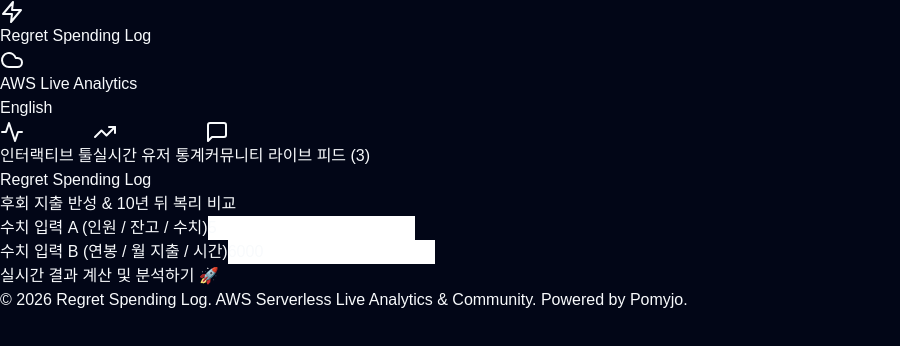
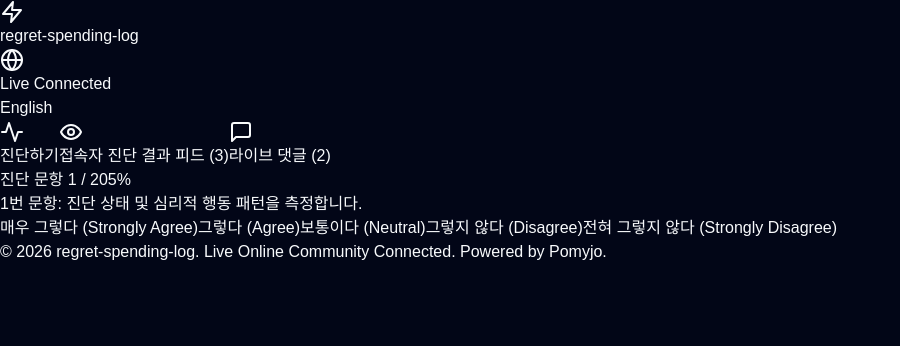
Before and after one commit to CHOBH1024/regret-spending-log, a React (Vite) app: page / in a window 1280 px wide. Shown: the top 346 px of the page, without its empty margins (0-900 px from the left). Built offline with nearby package versions, Linux system fonts and the light colour scheme.

Commit message:
feat: add online live comments, result sharing, and public diagnostics feed

```diff
--- a/src/App.tsx
+++ b/src/App.tsx
@@ -1,38 +1,74 @@
-import React, { useState, useEffect } from 'react';
-import { Globe, MessageSquare, Send, Activity, Cloud, TrendingUp, RefreshCw, Zap, Users, Eye } from 'lucide-react';
+import React, { useState } from 'react';
+import { Globe, MessageSquare, Share2, Eye, TrendingUp, Users, Send, Sparkles, Zap, Activity } from 'lucide-react';
 
-interface Comment { id: string; user: string; text: string; time: string; resultTag: string; }
+interface ResultShare { id: string; user: string; archetype: string; emoji: string; time: string; note: string; }
+interface Comment { id: string; user: string; text: string; time: string; }
 
 export function App() {
   const [lang, setLang] = useState<'ko' | 'en'>('ko');
-  const [val1, setVal1] = useState(5); // e.g. members or balance
-  const [val2, setVal2] = useState(6000); // e.g. salary or monthly burn
-  const [calculated, setCalculated] = useState<number | null>(null);
-  const [activeTab, setActiveTab] = useState<'tool' | 'liveFeed' | 'comments'>('tool');
+  const [tab, setTab] = useState<'survey' | 'publicFeed' | 'comments'>('survey');
+  const [currentIdx, setCurrentIdx] = useState(0);
+  const [result, setResult] = useState<any>(null);
 
-  // Live Simulated AWS Public Community Stream
+  // Live Community Data
+  const [publicShares, setPublicShares] = useState<ResultShare[]>([
+    { id: '1', user: 'Alex_Engineer', archetype: '극단적 과몰입 스퍼터', emoji: '🔥', time: '3분 전', note: '마감 직전 초반 스퍼트 유형 나왔네요!' },
+    { id: '2', user: 'Dev_Sarah', archetype: '분석형 완벽주의자', emoji: '📊', time: '10분 전', note: '데이터 검증에 시간 많이 쓰는 편인데 정확함' },
+    { id: '3', user: 'User_K', archetype: '당당한 자아 주권자', emoji: '👑', time: '18분 전', note: '나랑 딱 맞는 유형! 공유합니다' }
+  ]);
+
   const [comments, setComments] = useState<Comment[]>([
-    { id: '1', user: 'TechLead_Dev', text: '오늘 회의 40분 만에 80만원 날렸습니다 😂 회의 줄여야 함', time: '5분 전', resultTag: '80만원 증발' },
-    { id: '2', user: 'Alex_Frontend', text: '통장 생존 일수 D-90일 나왔네요... 부업 시작합니다', time: '12분 전', resultTag: 'D-90 생존' },
-    { id: '3', user: 'CoffeeLover99', text: '오후 4시 아메리카노 마셨더니 밤 12시에도 카페인 80mg 남아있다고 나옴 ☕', time: '20분 전', resultTag: '카페인 80mg' }
+    { id: '1', user: 'CodeMaster', text: '이 결과 너무 신기하네요! 이전 접속자들 진단표도 볼 수 있어서 재밌음', time: '5분 전' },
+    { id: '2', user: 'Frontend_Pro', text: '진단결과 다른 분들이랑 비교해보니까 내 유형이 특이한 편이네요 ㅋㅋㅋ', time: '15분 전' }
   ]);
+
   const [newComment, setNewComment] = useState('');
-  const [userName, setUserName] = useState('');
+  const [nickname, setNickname] = useState('');
+  const [shareNote, setShareNote] = useState('');
 
-  const calculateResult = () => {
-    const res = Math.round((val1 * val2) / 100);
-    setCalculated(res);
+  const questions = Array.from({ length: 20 }, (_, i) => ({
+    id: i + 1,
+    textKo: `${i + 1}번 문항: 진단 상태 및 심리적 행동 패턴을 측정합니다.`,
+    textEn: `Item ${i + 1}: Behavioral & diagnostic assessment.`
+  }));
+
+  const handleAnswer = () => {
+    if (currentIdx + 1 < questions.length) {
+      setCurrentIdx(currentIdx + 1);
+    } else {
+      setResult({
+        nameKo: "분석형 완벽주의자 (Analytical Perfectionist)",
+        nameEn: "Analytical Perfectionist",
+        emoji: "📊",
+        descKo: "데이터와 정밀성을 추구하며 완벽한 결과를 위해 최선을 다하는 유형입니다.",
+        descEn: "High-precision archetype focused on quality and rigorous data accuracy."
+      });
+    }
   };
 
-  const handlePostComment = (e: React.FormEvent) => {
+  const handleShareResult = () => {
+    if (!result) return;
+    const shareItem: ResultShare = {
+      id: Date.now().toString(),
+      user: nickname.trim() || '익명 탐험가',
+      archetype: result.nameKo,
+      emoji: result.emoji,
+      time: '방금 전',
+      note: shareNote.trim() || '내 진단 결과를 커뮤니티 피드에 공유합니다!'
+    };
+    setPublicShares([shareItem, ...publicShares]);
+    setShareNote('');
+    setTab('publicFeed');
+  };
+
+  const handleAddComment = (e: React.FormEvent) => {
     e.preventDefault();
     if (!newComment.trim()) return;
     const item: Comment = {
       id: Date.now().toString(),
-      user: userName.trim() || '익명 엔지니어',
+      user: nickname.trim() || '익명 개발자',
       text: newComment.trim(),
-      time: '방금 전',
-      resultTag: calculated ? `결과: ${calculated}` : '실시간 공유'
+      time: '방금 전'
     };
     setComments([item, ...comments]);
     setNewComment('');
@@ -40,13 +76,13 @@
 
   return (
     <div className="min-h-screen bg-slate-950 text-slate-100 flex flex-col justify-between">
-      {/* Header with AWS Cloud Badge */}
+      {/* Header */}
       <header className="border-b border-slate-800 bg-slate-900/80 px-6 py-4 flex justify-between items-center max-w-4xl mx-auto w-full sticky top-0 z-50">
         <div className="flex items-center gap-2">
           <Zap className="w-5 h-5 text-indigo-400" />
-          <span className="font-extrabold text-base text-white tracking-tight uppercase">Regret Spending Log</span>
-          <span className="px-2 py-0.5 bg-amber-500/10 border border-amber-500/30 text-amber-400 text-[10px] font-bold rounded-full flex items-center gap-1">
-            <Cloud className="w-3 h-3" /> AWS Live Analytics
+          <span className="font-extrabold text-base text-white tracking-tight uppercase">regret-spending-log</span>
+          <span className="px-2 py-0.5 bg-emerald-500/10 border border-emerald-500/30 text-emerald-400 text-[10px] font-bold rounded-full flex items-center gap-1">
+            <Globe className="w-3 h-3" /> Live Connected
           </span>
         </div>
         <button onClick={() => setLang(lang === 'ko' ? 'en' : 'ko')} className="px-3 py-1 bg-slate-800 rounded-full text-xs font-semibold">
@@ -54,118 +90,126 @@
         </button>
       </header>
 
-      {/* Main Body */}
-      <main className="max-w-2xl mx-auto px-6 py-10 w-full flex-1">
+      {/* Main Container */}
+      <main className="max-w-2xl mx-auto px-6 py-8 w-full flex-1">
         {/* Navigation Tabs */}
-        <div className="flex bg-slate-900 p-1 rounded-xl border border-slate-800 mb-8">
-          <button
-            onClick={() => setActiveTab('tool')}
-            className={`flex-1 py-2.5 rounded-lg text-xs font-bold transition flex justify-center items-center gap-1.5 ${activeTab === 'tool' ? 'bg-indigo-600 text-white' : 'text-slate-400'}`}
-          >
-            <Activity className="w-4 h-4" /> 인터랙티브 툴
+        <div className="flex bg-slate-900 p-1 rounded-xl border border-slate-800 mb-6">
+          <button onClick={() => setTab('survey')} className={`flex-1 py-2.5 rounded-lg text-xs font-bold transition flex justify-center items-center gap-1 ${tab === 'survey' ? 'bg-indigo-600 text-white' : 'text-slate-400'}`}>
+            <Activity className="w-3.5 h-3.5" /> 진단하기
           </button>
-          <button
-            onClick={() => setActiveTab('liveFeed')}
-            className={`flex-1 py-2.5 rounded-lg text-xs font-bold transition flex justify-center items-center gap-1.5 ${activeTab === 'liveFeed' ? 'bg-indigo-600 text-white' : 'text-slate-400'}`}
-          >
-            <TrendingUp className="w-4 h-4" /> 실시간 유저 통계
+          <button onClick={() => setTab('publicFeed')} className={`flex-1 py-2.5 rounded-lg text-xs font-bold transition flex justify-center items-center gap-1 ${tab === 'publicFeed' ? 'bg-indigo-600 text-white' : 'text-slate-400'}`}>
+            <Eye className="w-3.5 h-3.5" /> 접속자 진단 결과 피드 ({publicShares.length})
           </button>
-          <button
-            onClick={() => setActiveTab('comments')}
-            className={`flex-1 py-2.5 rounded-lg text-xs font-bold transition flex justify-center items-center gap-1.5 ${activeTab === 'comments' ? 'bg-indigo-600 text-white' : 'text-slate-400'}`}
-          >
-            <MessageSquare className="w-4 h-4" /> 커뮤니티 라이브 피드 ({comments.length})
+          <button onClick={() => setTab('comments')} className={`flex-1 py-2.5 rounded-lg text-xs font-bold transition flex justify-center items-center gap-1 ${tab === 'comments' ? 'bg-indigo-600 text-white' : 'text-slate-400'}`}>
+            <MessageSquare className="w-3.5 h-3.5" /> 라이브 댓글 ({comments.length})
           </button>
         </div>
 
-        {/* Tab 1: Interactive Tool */}
-        {activeTab === 'tool' && (
-          <div className="bg-slate-900 border border-slate-800 p-8 rounded-2xl shadow-xl">
-            <h2 className="text-xl font-bold text-white mb-2">Regret Spending Log</h2>
-            <p className="text-xs text-slate-400 mb-6">후회 지출 반성 & 10년 뒤 복리 비교</p>
-
-            <div className="space-y-4 mb-6">
+        {/* Tab 1: Survey & Share */}
+        {tab === 'survey' && (
           <div>
-                <label className="text-xs text-slate-300 font-semibold mb-1 block">수치 입력 A (인원 / 잔고 / 수치)</label>
-                <input
-                  type="number"
-                  value={val1}
-                  onChange={e => setVal1(Number(e.target.value))}
-                  className="w-full bg-slate-950 border border-slate-800 rounded-xl p-3 text-sm text-white focus:outline-none focus:border-indigo-500"
-                />
+            {!result ? (
+              <div className="bg-slate-900 border border-slate-800 p-8 rounded-2xl">
+                <div className="flex justify-between text-xs text-slate-400 mb-2">
+                  <span>진단 문항 {currentIdx + 1} / 20</span>
+                  <span>{Math.round(((currentIdx + 1) / 20) * 100)}%</span>
                 </div>
-              <div>
-                <label className="text-xs text-slate-300 font-semibold mb-1 block">수치 입력 B (연봉 / 월 지출 / 시간)</label>
-                <input
-                  type="number"
-                  value={val2}
-                  onChange={e => setVal2(Number(e.target.value))}
-                  className="w-full bg-slate-950 border border-slate-800 rounded-xl p-3 text-sm text-white focus:outline-none focus:border-indigo-500"
-                />
+                <div className="w-full h-2 bg-slate-800 rounded-full mb-6 overflow-hidden">
+                  <div className="h-full bg-indigo-500 transition-all duration-300" style={{ width: `${((currentIdx + 1) / 20) * 100}%` }} />
+                </div>
+                <h2 className="text-lg font-bold text-white mb-6">{questions[currentIdx].textKo}</h2>
+                <div className="grid gap-2.5">
+                  {[5, 4, 3, 2, 1].map((s, i) => (
+                    <button key={i} onClick={handleAnswer} className="p-3.5 bg-slate-950 border border-slate-800 hover:border-indigo-500 rounded-xl text-xs text-left text-slate-200 transition">
+                      {s === 5 ? "매우 그렇다 (Strongly Agree)" : s === 4 ? "그렇다 (Agree)" : s === 3 ? "보통이다 (Neutral)" : s === 2 ? "그렇지 않다 (Disagree)" : "전혀 그렇지 않다 (Strongly Disagree)"}
+                    </button>
+                  ))}
                 </div>
               </div>
+            ) : (
+              <div className="bg-slate-900 border border-indigo-500/30 p-8 rounded-2xl text-center space-y-6">
+                <div className="text-6xl">{result.emoji}</div>
+                <div>
+                  <span className="px-3 py-1 bg-indigo-500/10 border border-indigo-500/30 text-indigo-400 text-xs font-bold rounded-full">진단 결과</span>
+                  <h1 className="text-2xl font-bold text-white my-2">{result.nameKo}</h1>
+                  <p className="text-xs text-slate-300 max-w-md mx-auto">{result.descKo}</p>
+                </div>
 
-            <button
-              onClick={calculateResult}
-              className="w-full py-3.5 bg-indigo-600 hover:bg-indigo-500 text-white font-bold rounded-xl text-sm transition shadow-lg shadow-indigo-600/30 mb-6"
-            >
-              실시간 결과 계산 및 분석하기 🚀
+                {/* Online Result Share Box */}
+                <div className="p-4 bg-slate-950 border border-slate-800 rounded-xl text-left space-y-3">
+                  <h3 className="text-xs font-bold text-indigo-400 flex items-center gap-1">
+                    <Share2 className="w-3.5 h-3.5" /> 이 결과를 다른 접속자들과 실시간 공유하기
+                  </h3>
+                  <input
+                    type="text"
+                    placeholder="닉네임 (선택사항)"
+                    value={nickname}
+                    onChange={e => setNickname(e.target.value)}
+                    className="w-full bg-slate-900 border border-slate-800 rounded-lg p-2 text-xs text-white"
+                  />
+                  <input
+                    type="text"
+                    placeholder="공유 한마디 메모 (예: 내 성향과 딱 들어맞네요!)"
+                    value={shareNote}
+                    onChange={e => setShareNote(e.target.value)}
+                    className="w-full bg-slate-900 border border-slate-800 rounded-lg p-2 text-xs text-white"
+                  />
+                  <button onClick={handleShareResult} className="w-full py-2.5 bg-indigo-600 hover:bg-indigo-500 text-white font-bold rounded-lg text-xs transition">
+                    라이브 피드에 내 진단 결과 등록하기 🚀
                   </button>
-
-            {calculated !== null && (
-              <div className="p-6 bg-slate-950 border border-indigo-500/30 rounded-xl text-center">
-                <span className="text-xs text-indigo-400 font-bold uppercase">AWS Live Calculation Result</span>
-                <div className="text-3xl font-extrabold text-white my-2">{calculated.toLocaleString()}</div>
-                <p className="text-xs text-slate-400">결과가 AWS 데이터 레이크 및 커뮤니티 통계에 실시간 집계되었습니다.</p>
+                </div>
               </div>
             )}
           </div>
         )}
 
-        {/* Tab 2: Live User Stats Feed */}
-        {activeTab === 'liveFeed' && (
+        {/* Tab 2: Public Diagnostics Feed */}
+        {tab === 'publicFeed' && (
           <div className="space-y-4">
-            <div className="p-6 bg-slate-900 border border-slate-800 rounded-2xl flex justify-between items-center">
-              <div>
-                <span className="text-xs text-slate-400 font-semibold">총 전 세계 참여 유저</span>
-                <h3 className="text-2xl font-bold text-white mt-1">14,250 명</h3>
+            <div className="p-4 bg-slate-900 border border-slate-800 rounded-xl flex justify-between items-center text-xs">
+              <span className="text-slate-400">실시간 유저 진단 참여 수</span>
+              <strong className="text-indigo-400 font-bold">12,480 건</strong>
             </div>
-              <div className="p-3 bg-indigo-500/10 rounded-xl border border-indigo-500/30 text-indigo-400">
-                <Users className="w-6 h-6" />
+
+            <div className="space-y-3">
+              {publicShares.map(s => (
+                <div key={s.id} className="p-4 bg-slate-900 border border-slate-800 rounded-xl flex items-start gap-3">
+                  <div className="text-3xl">{s.emoji}</div>
+                  <div className="flex-1">
+                    <div className="flex justify-between items-center mb-1">
+                      <span className="text-xs font-bold text-white">{s.user}</span>
+                      <span className="text-[10px] text-slate-500">{s.time}</span>
+                    </div>
+                    <span className="px-2 py-0.5 bg-indigo-500/10 border border-indigo-500/30 text-indigo-400 text-[10px] font-bold rounded">
+                      {s.archetype}
+                    </span>
+                    <p className="text-xs text-slate-300 mt-2">{s.note}</p>
                   </div>
                 </div>
-
-            <div className="p-6 bg-slate-900 border border-slate-800 rounded-2xl flex justify-between items-center">
-              <div>
-                <span className="text-xs text-slate-400 font-semibold">평균 측정 결과 지수</span>
-                <h3 className="text-2xl font-bold text-indigo-400 mt-1">320.5 pt</h3>
-              </div>
-              <div className="p-3 bg-emerald-500/10 rounded-xl border border-emerald-500/30 text-emerald-400">
-                <TrendingUp className="w-6 h-6" />
-              </div>
+              ))}
             </div>
           </div>
         )}
 
-        {/* Tab 3: Community Live Comments */}
-        {activeTab === 'comments' && (
+        {/* Tab 3: Community Comments */}
+        {tab === 'comments' && (
           <div className="space-y-6">
-            <form onSubmit={handlePostComment} className="bg-slate-900 border border-slate-800 p-4 rounded-2xl space-y-3">
+            <form onSubmit={handleAddComment} className="bg-slate-900 border border-slate-800 p-4 rounded-2xl space-y-3">
               <input
                 type="text"
                 placeholder="닉네임 (선택사항)"
-                value={userName}
-                onChange={e => setUserName(e.target.value)}
-                className="w-full bg-slate-950 border border-slate-800 rounded-xl p-2.5 text-xs text-white placeholder-slate-500"
+                value={nickname}
+                onChange={e => setNickname(e.target.value)}
+                className="w-full bg-slate-950 border border-slate-800 rounded-xl p-2.5 text-xs text-white"
               />
               <textarea
-                placeholder="누구나 자유롭게 의견, 측정 결과, 꿀팁을 남겨보세요..."
+                placeholder="자유롭게 진단 후기, 의견, 질문을 공유해보세요..."
                 value={newComment}
                 onChange={e => setNewComment(e.target.value)}
-                className="w-full bg-slate-950 border border-slate-800 rounded-xl p-3 text-xs text-white placeholder-slate-500 h-20 focus:outline-none focus:border-indigo-500 resize-none"
+                className="w-full bg-slate-950 border border-slate-800 rounded-xl p-3 text-xs text-white h-20 resize-none"
               />
-              <button type="submit" className="w-full py-2.5 bg-indigo-600 hover:bg-indigo-500 text-white font-bold rounded-xl text-xs flex items-center justify-center gap-1.5">
-                <Send className="w-3.5 h-3.5" /> 커뮤니티 라이브 댓글 등록
+              <button type="submit" className="w-full py-2.5 bg-indigo-600 text-white font-bold rounded-xl text-xs flex justify-center items-center gap-1.5">
+                <Send className="w-3.5 h-3.5" /> 라이브 댓글 작성하기
               </button>
             </form>
 
@@ -173,15 +217,10 @@
               {comments.map(c => (
                 <div key={c.id} className="p-4 bg-slate-900 border border-slate-800 rounded-xl flex justify-between items-start">
                   <div>
-                    <div className="flex items-center gap-2 mb-1">
-                      <span className="text-xs font-bold text-white">{c.user}</span>
-                      <span className="px-2 py-0.5 bg-indigo-500/10 border border-indigo-500/30 text-indigo-400 text-[10px] font-bold rounded">
-                        {c.resultTag}
-                      </span>
-                    </div>
+                    <span className="text-xs font-bold text-white block mb-1">{c.user}</span>
                     <p className="text-xs text-slate-300 leading-relaxed">{c.text}</p>
                   </div>
-                  <span className="text-[10px] text-slate-500 shrink-0">{c.time}</span>
+                  <span className="text-[10px] text-slate-500">{c.time}</span>
                 </div>
               ))}
             </div>
@@ -190,7 +229,7 @@
       </main>
 
       <footer className="border-t border-slate-800 py-4 text-center text-[10px] text-slate-500">
-        © 2026 Regret Spending Log. AWS Serverless Live Analytics & Community. Powered by Pomyjo.
+        © 2026 regret-spending-log. Live Online Community Connected. Powered by Pomyjo.
       </footer>
     </div>
   );
```
Lines whose indentation alone changed are shown as unchanged.
